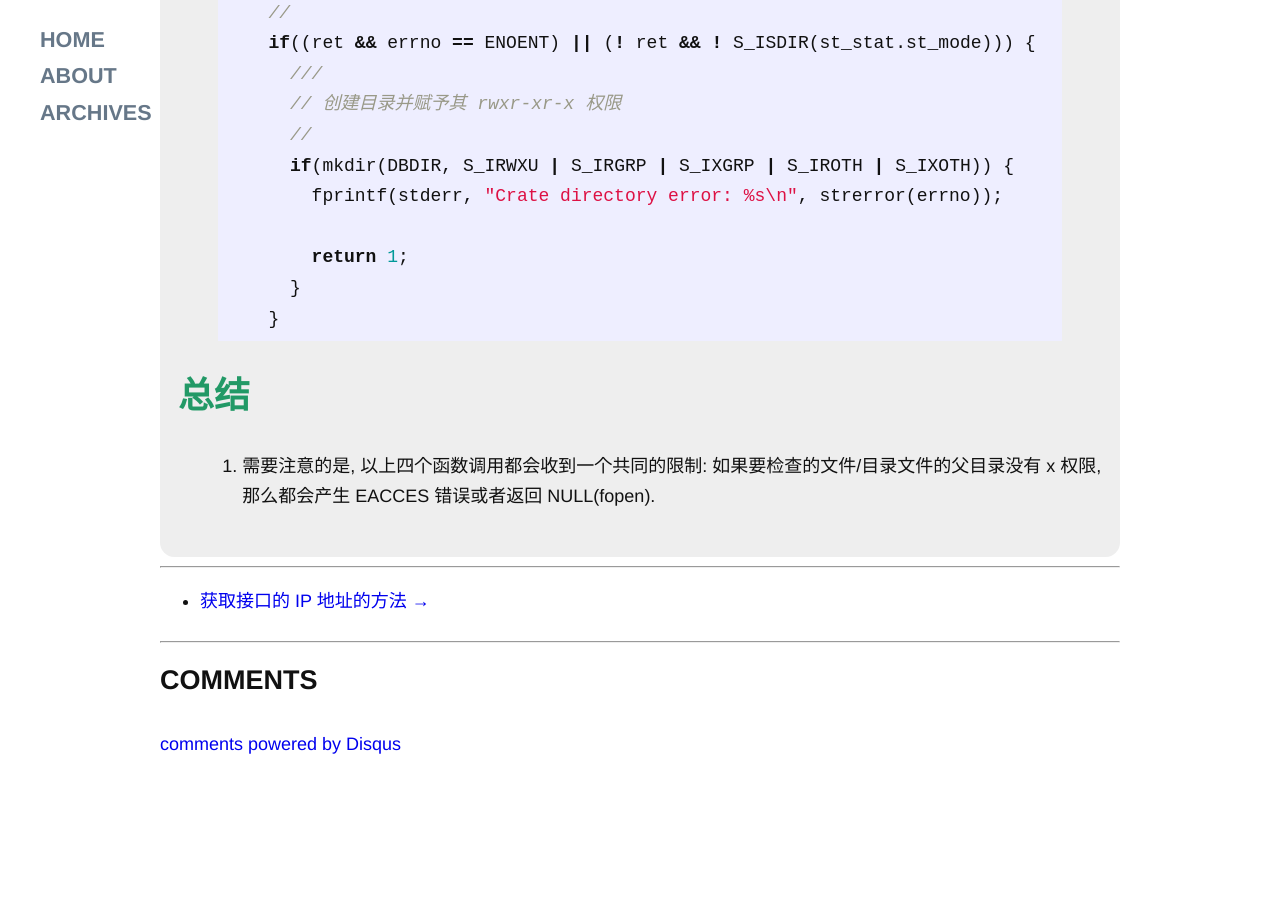
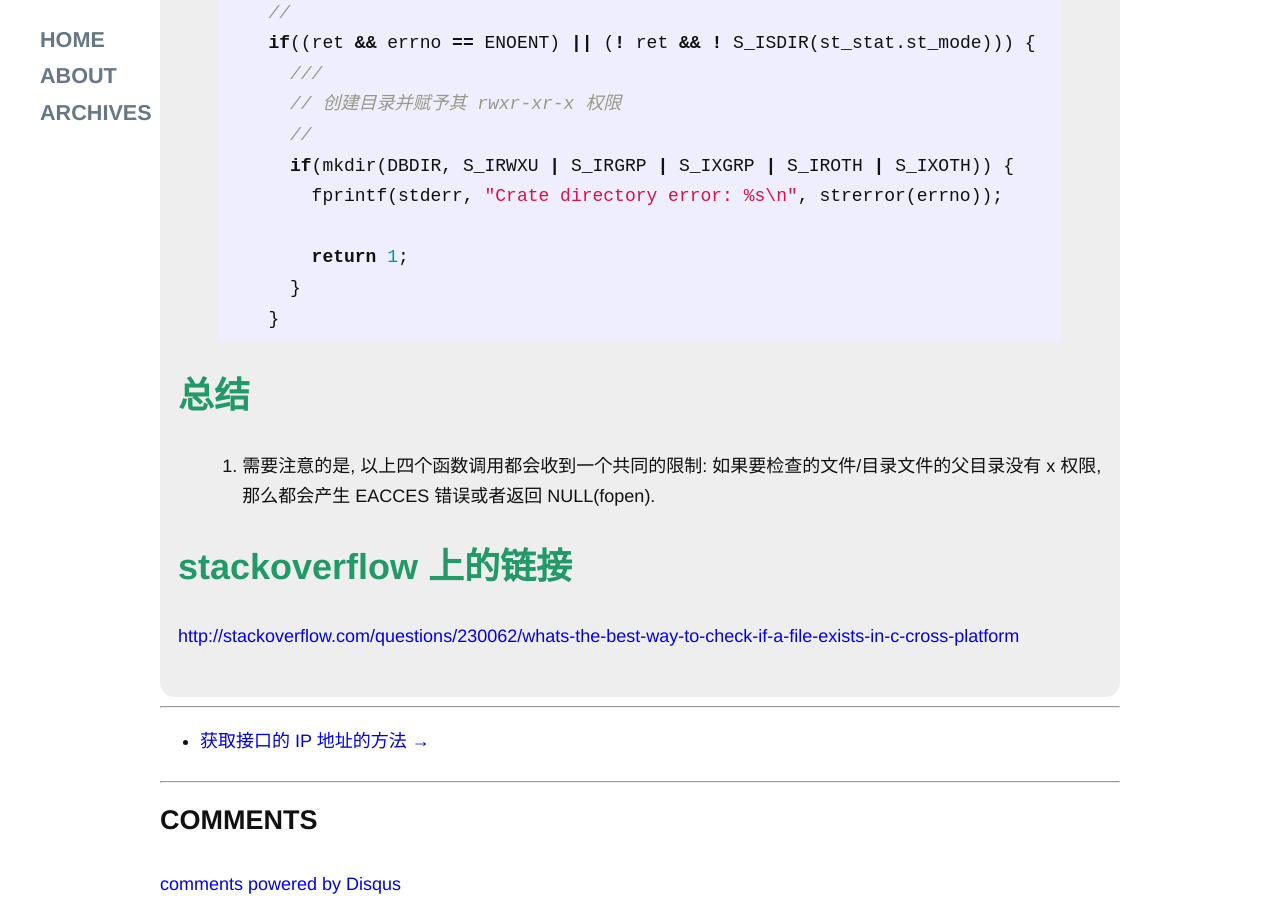
Before and after one commit to cifer-lee/cifer-lee.github.io, a Jekyll site: the page built from _posts/2014-04-06-howto-detect-file-exists.markdown, in a window 1280 px wide and 900 px high, scrolled down 4221 px. Built offline with Jekyll 4.4.1, drawn with Linux system fonts in a browser that asks for light colours; comment, search, counter and statistics services are not loaded; before the commit the page ends 4981 px from its top, so only the background shows below that.

Commit message:
add one post

```diff
--- a/_posts/2014-04-06-howto-detect-file-exists.markdown
+++ b/_posts/2014-04-06-howto-detect-file-exists.markdown
@@ -130,3 +130,7 @@ access() 在失败时也会通过 errno 提供错误信息, 当你对要检查
 # 总结
 
 1.  需要注意的是, 以上四个函数调用都会收到一个共同的限制: 如果要检查的文件/目录文件的父目录没有 x 权限, 那么都会产生 EACCES 错误或者返回 NULL(fopen).
+
+# stackoverflow 上的链接
+
+[http://stackoverflow.com/questions/230062/whats-the-best-way-to-check-if-a-file-exists-in-c-cross-platform](http://stackoverflow.com/questions/230062/whats-the-best-way-to-check-if-a-file-exists-in-c-cross-platform)
```
